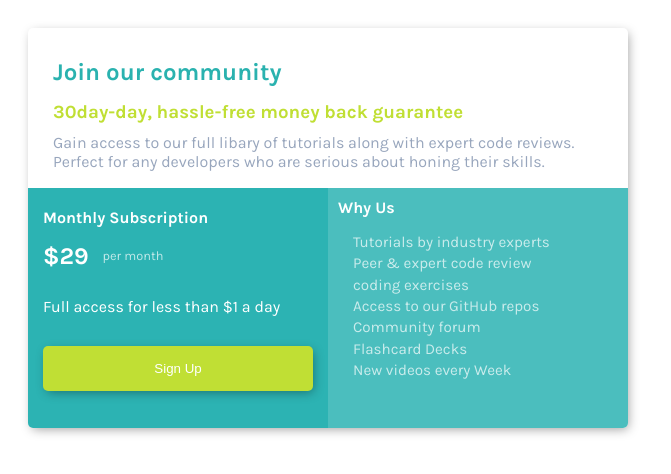
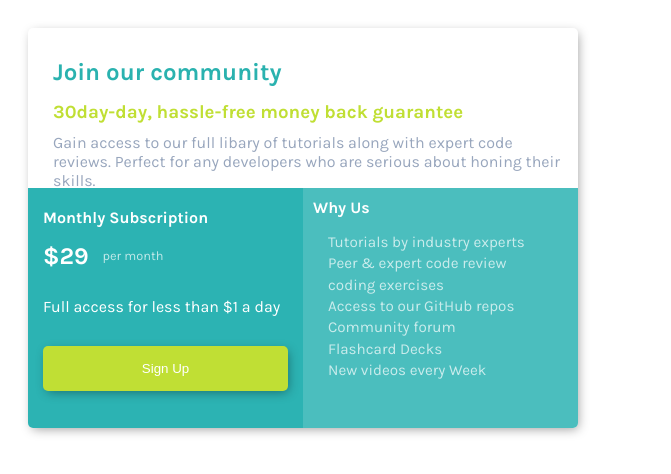
Before and after one commit to NandanMRamesh/priceing-card-frontend-mentor-challenge, a plain HTML site: page index.html in a window 1280 px wide. Shown: the whole page, without its empty margins (0-671 px from the left). Drawn offline with Linux system fonts and the light colour scheme.

Commit message:
Update style.css

```diff
--- a/style.css
+++ b/style.css
@@ -14,8 +14,6 @@ h2,h4,h3,p{
 }
 #card{
   box-shadow: 2px 3px 11px -2px rgba(0,0,0,0.39);
-  height: 400px;
-  width: 600px;
   border-radius: 5px;
   overflow: hidden;
 }
@@ -32,7 +30,7 @@ h2,h4,h3,p{
 #bottomLeft{
   display: inline-block;
   height: 100%;
-  width: 50%;
+  width: 100%;
   vertical-align: top;
   background-color: #2CB3B3 ;
   padding: 15px;
@@ -40,7 +38,7 @@ h2,h4,h3,p{
 #bottomRight{
   display: inline-block;
   height: 100%;
-  width: 50%;
+  width: 100%;
   vertical-align: top;
   background-color: #4BBEBE;
   padding: 10px;
@@ -100,5 +98,15 @@ ul{
   line-height: 1.4;
   opacity: 70%;
   font-size: 0.95rem;
+}
+
+@media (min-width: 576px){
+  #card{
+    height: 400px;
+    width: 550px;
+  }
+  #bottomLeft, #bottomRight{
+    width: 50%;
+  }
 
 }
```
